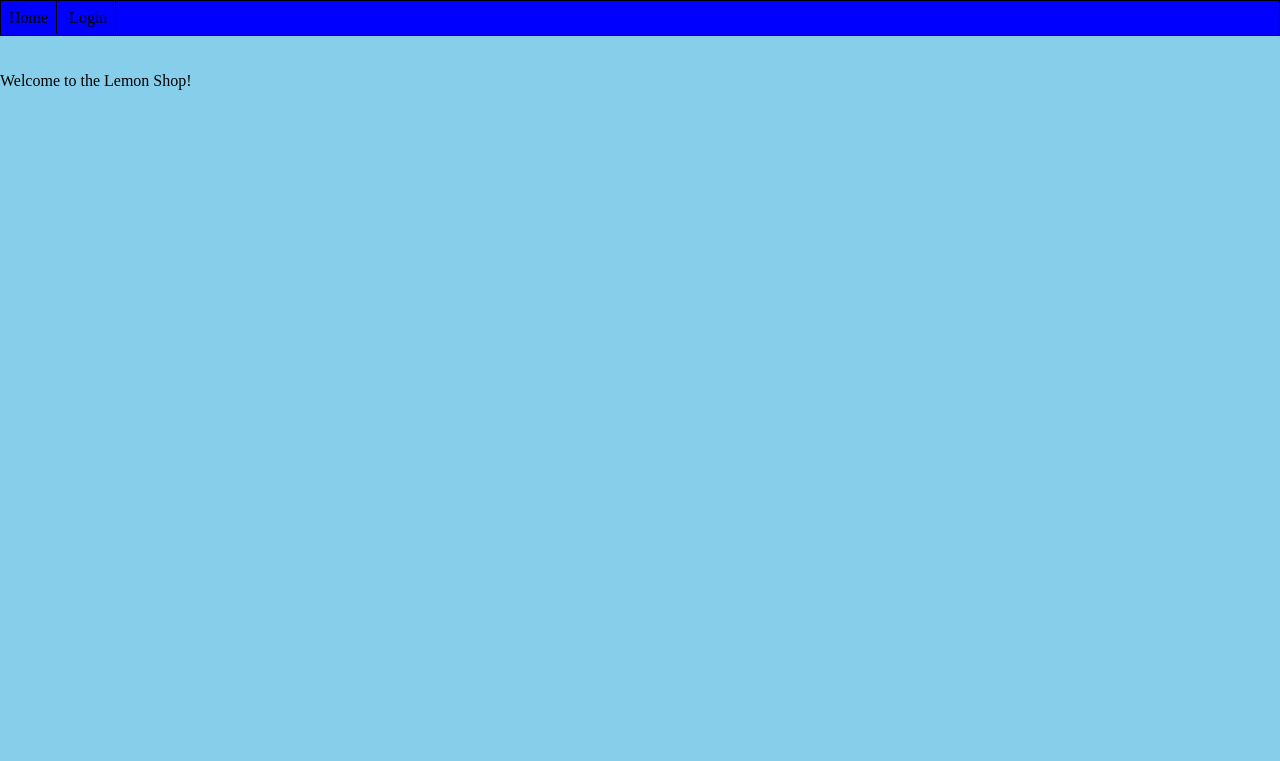
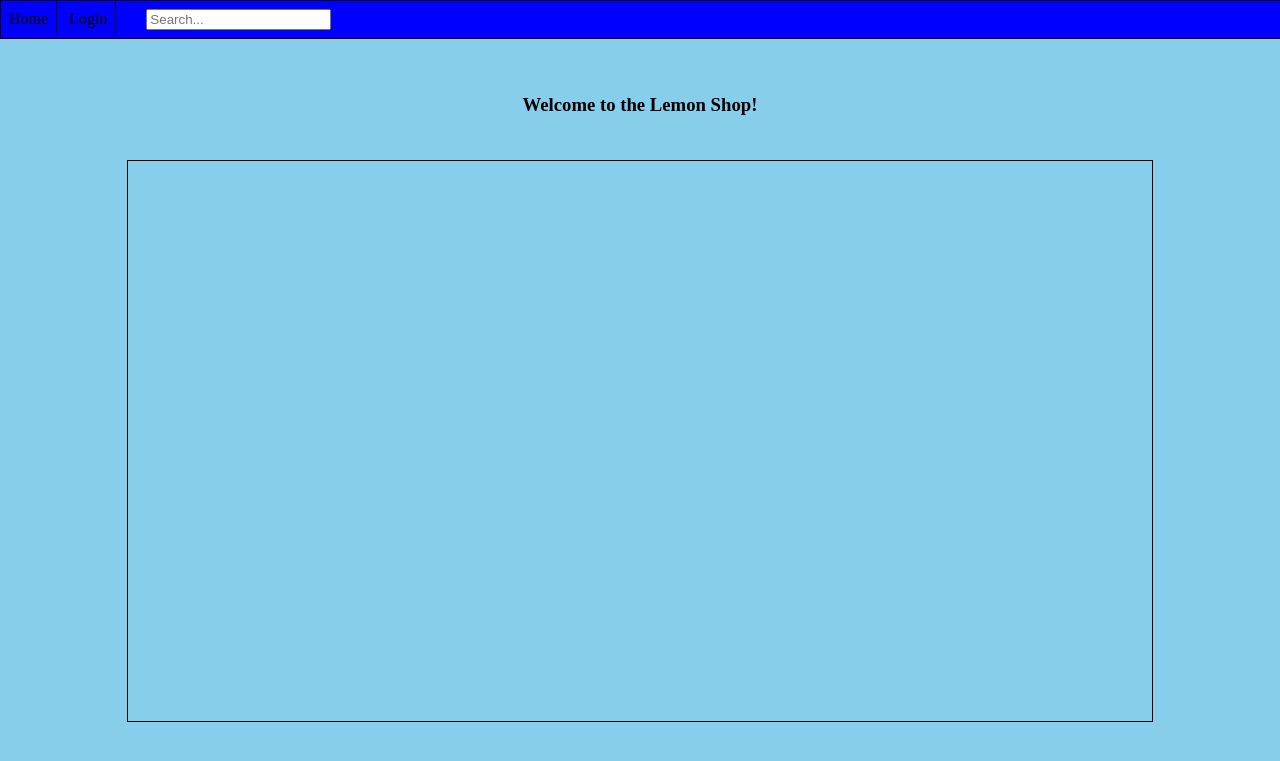
Before and after one commit to bbdcmf/ITS450-Final, a PHP site: page / in a window 1280 px wide. Shown: the top 761 px of the page. Run offline with PHP 8.4, Linux system fonts and the light colour scheme.

Commit message:
Changes to be committed: 	modified:   css/project.css 	modified:   header.php 	modified:   html/index.html 	modified:   index.php

```diff
--- a/css/project.css
+++ b/css/project.css
@@ -1,6 +1,7 @@
 body {
 	margin:0px;
 	background:skyblue;
+	overflow-x: hidden;
 }
 
 .container {
@@ -38,10 +39,10 @@ body {
   background-color: blue;
   color: black;
   border: 1px solid black;
+  width: 100%;
 }
 
 .headerNav a {
-  display: inline;
   color: black;
   text-align: center;
   padding: 8px;
@@ -50,9 +51,32 @@ body {
 }
 
 .headerNav a:last-child {
-  !border-right: 0px;
+  border-right: 0px;
 }
 
 .headerNav a:hover {
   color: white;
 }
+
+.searchForm {
+  display:inline;
+}
+
+.searchBar {
+  margin-left: 30px;
+}
+
+.indexWelcome {
+  text-align: center;
+}
+
+.shopDiv {
+  border: 1px solid black;
+  width: 80%;
+  height: 70%;
+  position:absolute;
+  left:50%;
+  top:20%;
+  -webkit-transform:translate(-50%,0);
+  transform:translate(-50%,0);
+}
--- a/header.php
+++ b/header.php
@@ -10,12 +10,12 @@
 	echo("<a href=" . BASE_URL . "index.php>Home</a>");
 	if(isset($_SESSION['id'])){
 		echo("
-		<a href=" . BASE_URL . "logout.php>Log Out</a>
-		</nav><br /><br />");
+		<a href=" . BASE_URL . "logout.php>Log Out</a>");
 	}
 	else{
 		echo("
-		<a href=" . BASE_URL . "login.php>Login</a>
-		</nav><br /><br />");
+		<a href=" . BASE_URL . "login.php>Login</a>");
 	}
+	echo("<form method='POST' action='index.php' class='searchForm'><input type='text' placeholder='Search...' class='searchBar' name='searchBar'/></form>
+		  </nav><br /><br />");
 ?>
--- a/html/index.html
+++ b/html/index.html
@@ -2,6 +2,7 @@
 		<title>Lemon Shop</title>
 	</head>
 	<body>
-		Welcome to the Lemon Shop!
+		<h3 class='indexWelcome'>Welcome to the Lemon Shop!</h3>
+		<div class='shopDiv'></div>
 	</body>
 </html>
--- a/index.php
+++ b/index.php
@@ -3,4 +3,7 @@ session_start();
 // TODO: Finish all the login/design for this file
 require('header.php');
 require('html/index.html');
+if(isset($_POST['searchBar'])){
+	echo($_POST['searchBar']);
+}
 ?>
```
